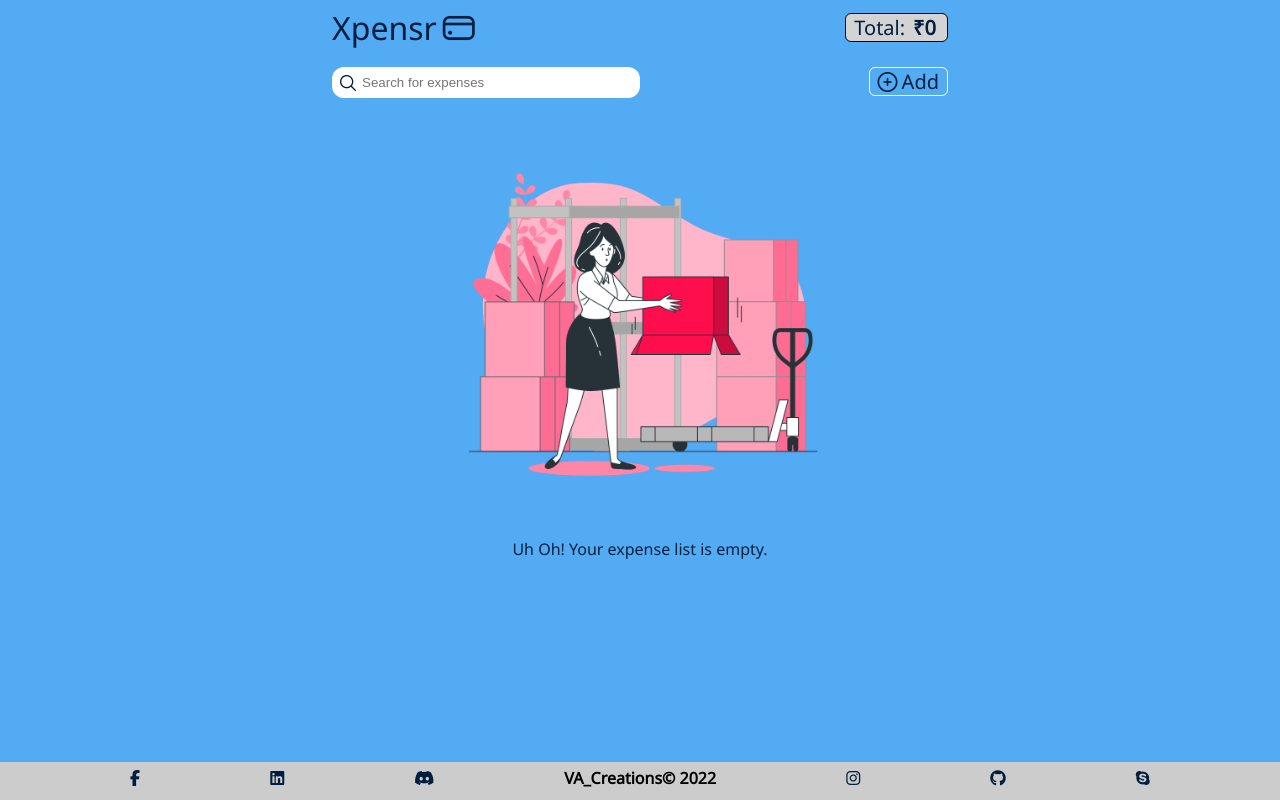
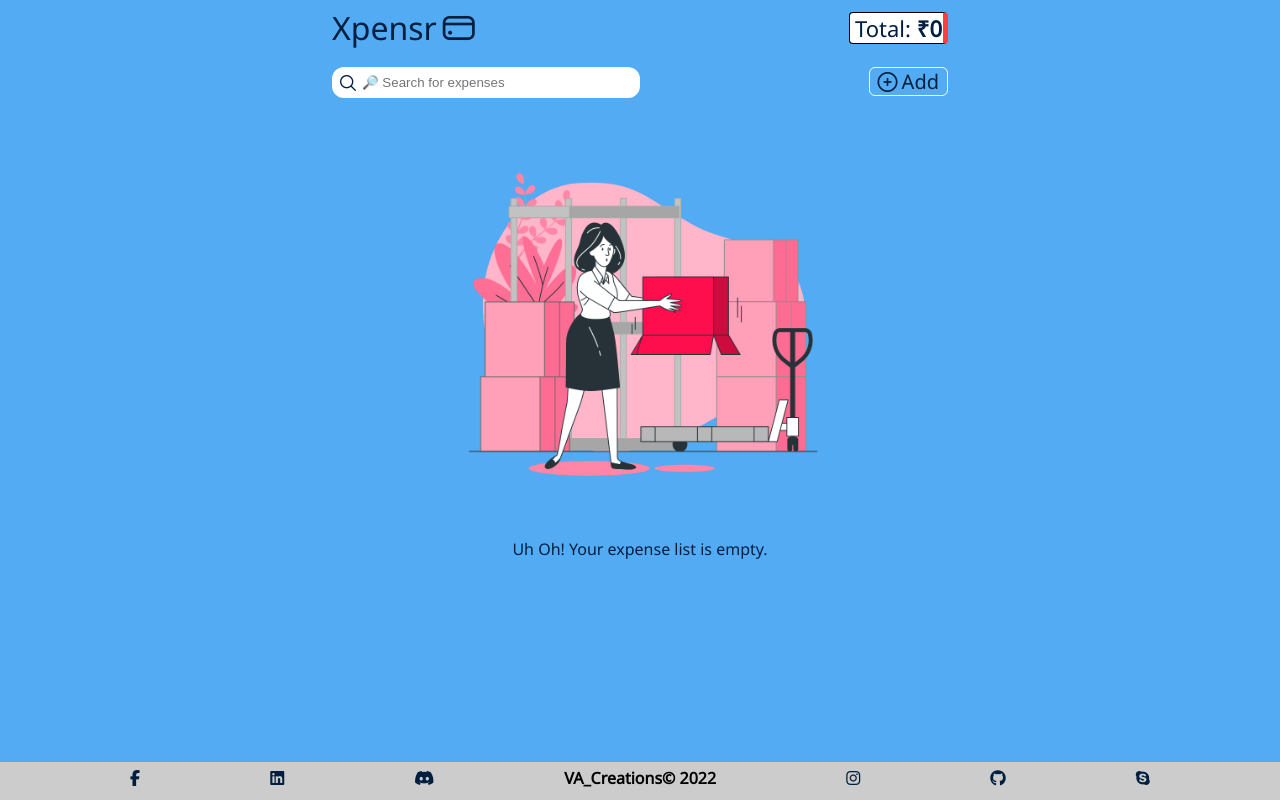
Before and after one commit to VA-C-2K/Xpenser, a React (Create React App) app: page / in a window 1280 px wide. Built offline with nearby package versions, Linux system fonts and the light colour scheme; the HTML template or start-up script is replaced by a standard one.

Commit message:
second commit for totalAmount change in Header and topfold change

```diff
--- a/src/components/header/header.css
+++ b/src/components/header/header.css
@@ -22,19 +22,20 @@ font-weight:500;
     margin-left:6px;
 }
 .header-button {
-    font-size: 20px;
+    font-size: 22px;
     display: flex;
     justify-content: center;
     align-items: center;
     border: 1px solid black;
-    border-radius: 6px;
-    padding: 0px 8px;
-    background-color:lightgrey;
+    border-radius: 4px;
+    padding: 0px 5px;
+    background-color:white;
+    border-right:5px solid rgba(252, 28, 28, 0.849);
   }
 .header-button span{
     font-weight: 600;
-    margin-left:8px;
-    margin-right:3px;
+    margin-left:6px;
+    margin-right:-4px;
 }
 
 @media only screen and (max-width:1024px){
--- a/src/components/topfold/index.js
+++ b/src/components/topfold/index.js
@@ -22,7 +22,7 @@ const TopFold = () => {
                         <i className="fi-rr-search"></i>
                         <input
                             autoFocus
-                            placeholder="Search for expenses"
+                            placeholder="🔎 Search for expenses"
                             value={query}
                             onFocus={(e) => handleQuery(e)}
                             onChange={(e) =>handleQuery(e)}
```
